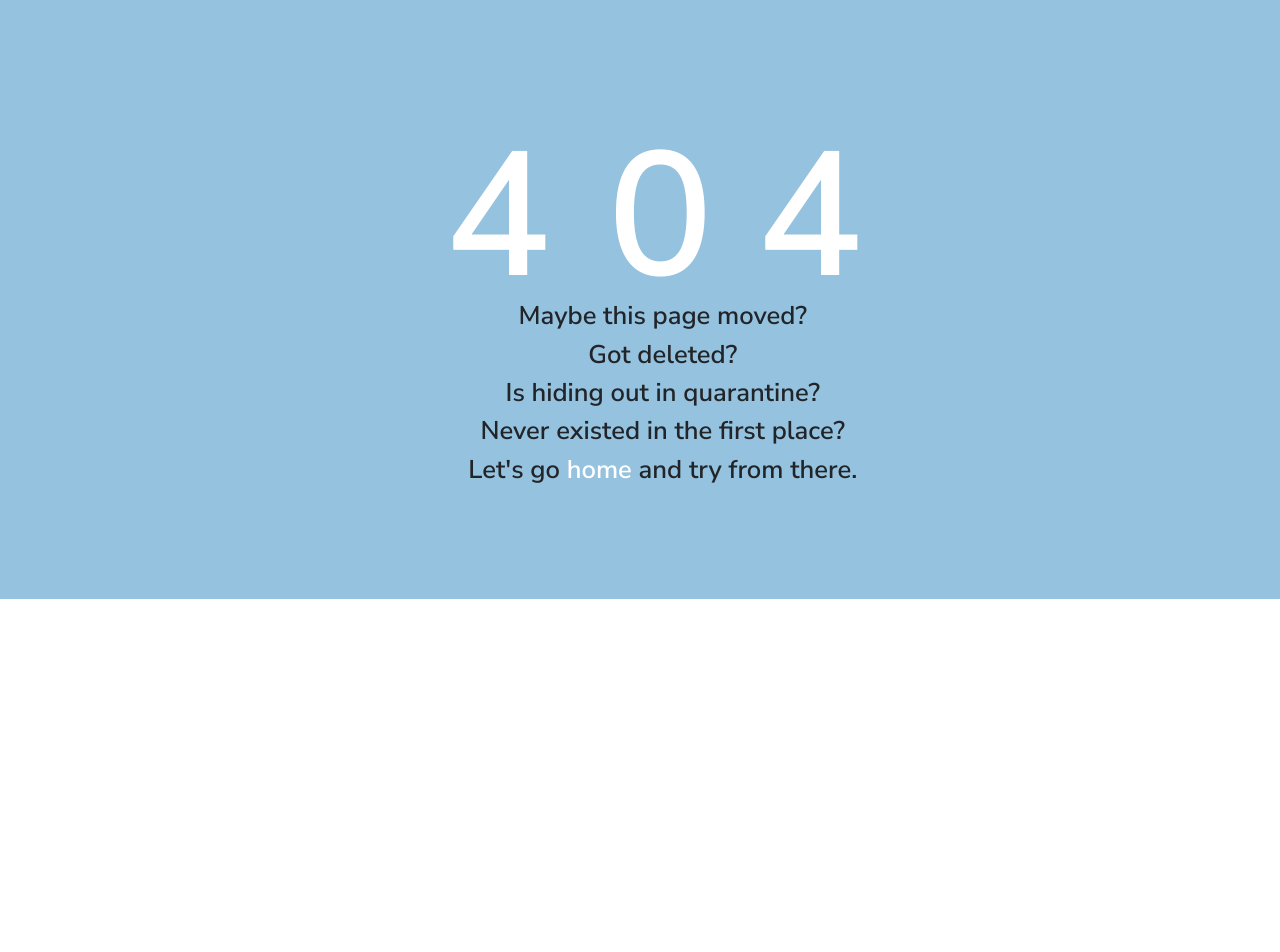
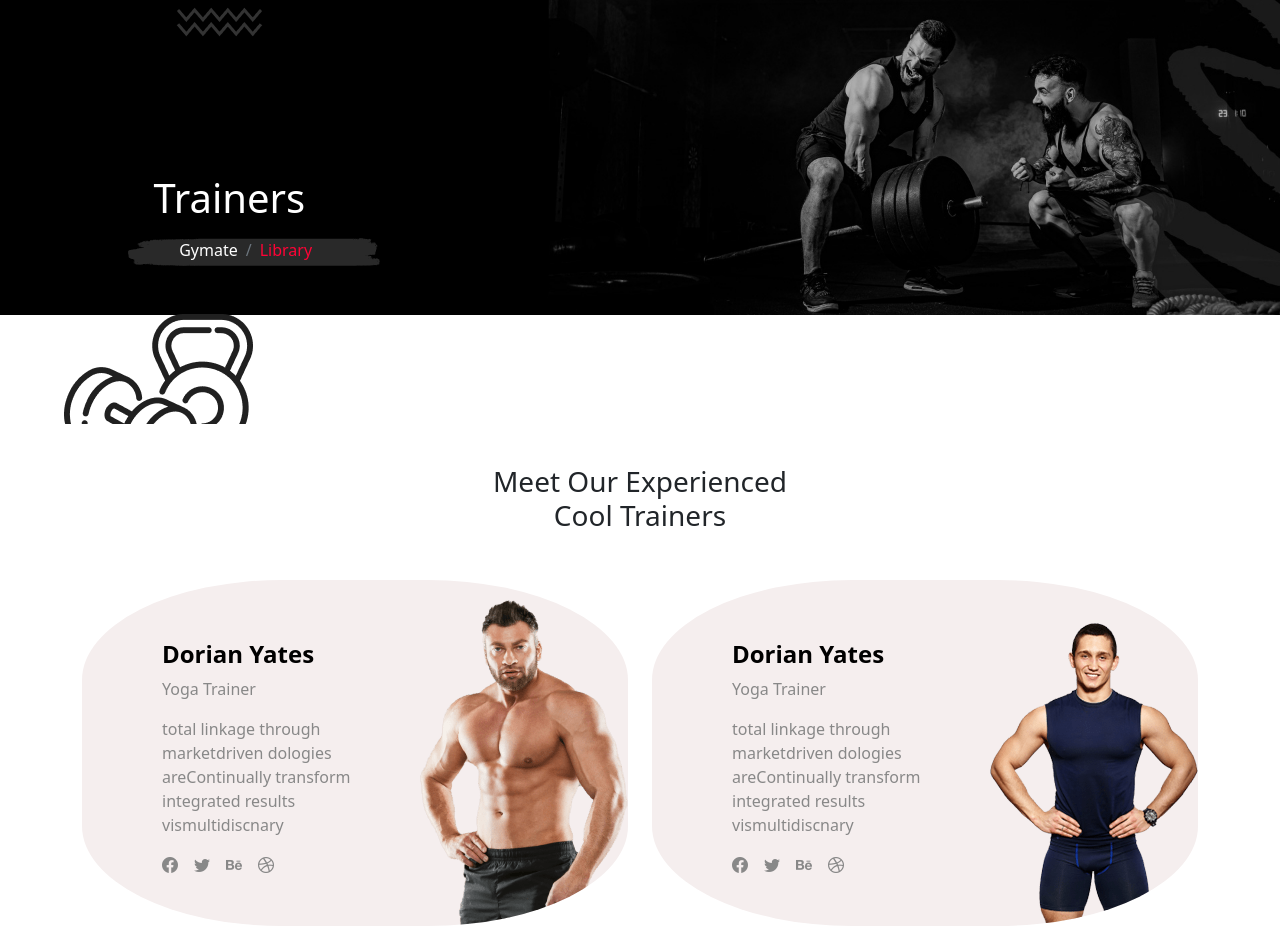
Before and after one commit to alhusseinyhamada/Front-End-Angular-Gym-Management-System-, an Angular app in the folder Front-End-Angular-Gym-Management-System-/: page /trainers in a window 1280 px wide. Shown: the part 122-1074 px from the top of the page. Before the commit the page ends 800 px from the top, so only its background shows below. Built offline with nearby package versions, Linux system fonts and the light colour scheme.

Commit message:
add trainer-page

```diff
--- a/Front-End-Angular-Gym-Management-System-/src/app/app-routing.module.ts
+++ b/Front-End-Angular-Gym-Management-System-/src/app/app-routing.module.ts
@@ -6,6 +6,7 @@ import { ClassComponent } from './components/class/class.component';
 import { HomeComponent } from './components/home/home.component';
 import { MainLayoutComponent } from './components/main-layout/main-layout.component';
 import { NotFoundComponent } from './components/not-found/not-found.component';
+import { TrainerComponent } from './components/trainer/trainer.component';
 // const routes: Routes = [
 
 // ];
@@ -16,6 +17,9 @@ const routes: Routes = [{path:"",component: MainLayoutComponent,children:[
   {path:'contact',component:BodyComponent},
   {path:'classes',component:ClassComponent},
   {path:'about',component:AboutComponent},
+  {path:'trainers',component:TrainerComponent},
+
+
 ]},
 {path:'**',component:NotFoundComponent},
 ];
--- a/Front-End-Angular-Gym-Management-System-/src/app/app.module.ts
+++ b/Front-End-Angular-Gym-Management-System-/src/app/app.module.ts
@@ -11,6 +11,7 @@ import { HomeComponent } from './components/home/home.component';
 import { NotFoundComponent } from './components/not-found/not-found.component';
 import { ClassComponent } from './components/class/class.component';
 import { AboutComponent } from './components/about/about.component';
+import { TrainerComponent } from './components/trainer/trainer.component';
 
 @NgModule({
   declarations: [
@@ -22,7 +23,8 @@ import { AboutComponent } from './components/about/about.component';
     HomeComponent,
     NotFoundComponent,
     ClassComponent,
-    AboutComponent
+    AboutComponent,
+    TrainerComponent
   ],
   imports: [
     BrowserModule,
--- a/Front-End-Angular-Gym-Management-System-/src/app/components/about/about.component.css
+++ b/Front-End-Angular-Gym-Management-System-/src/app/components/about/about.component.css
@@ -1,42 +1,77 @@
+
+
 /*start image-header*/
-.image-header{
-  background-image:url('/assets/images/banner.jpg');
-  background-size:cover;
-  background-repeat:no-repeat;
-  color:#fff;
-  height:400px;
+a {
+  text-decoration: none;
+  color: white;
 }
-.image-header .text{
-  height:400px;
 
+a:hover {
+  color: #FF0336;
 }
-.image-header .text button{
-  background-color:#ff0336;
-  border:none;
-  outline:none;
-  color:#fff;
-  padding:10px;
-  display:block !important;
+
+.move1 {
+  animation: bg1 5s infinite;
+  animation-timing-function: ease-in-out;
+  -webkit-animation: bg1 5s infinite;
+}
+
+.move2 {
+  animation: bg2 3s infinite;
+  animation-timing-function: ease-in-out;
+  -webkit-animation: bg2 3s infinite;
+}
+
+@keyframes bg1 {
+  0%   {left:5%; top: 54.5%;}
+  50%  {left:8%; top: 51.5%;}
+  100% {left:5%; top: 54.5%;}
+}
+
+@keyframes bg2 {
+  0%   {left:13%; top: 20%;}
+  50%  {left:14%; top: 15%;}
+  100% {left:13%; top: 20%;}
 }
 /*end image-header*/
 
 
 /*start history*/
-.history .img{
+ .imgs{
+  overflow: hidden;
+  transition: all 0.5s ease;
+  transition: transform 0.5s, visibility 0.5s ease-in;
+  -webkit-transition: transform 0.5s, visibility 0.5s ease-in;
+  -moz-transition: transform 0.5s, visibility 0.5s ease-in;
+  -ms-transition: transform 0.5s, visibility 0.5s ease-in;
+  -o-transition: transform 0.5s, visibility 0.5s ease-in;
 
-  overflow: hidden;
 }
 
-.history img:hover{
-  transform:scaley(1.1);
-  -webkit-transform:scaley(1.1);
-  -moz-transform:scaley(1.1);
-  -ms-transform:scaley(1.1);
-  -o-transform:scaley(1.1);
+ .imgs:hover img{
+  transform:scale(1.3,1.3);
+  -webkit-transform:scale(1.3,1.3);
+  -moz-transform:scale(1.3,1.3);
+  -ms-transform:scale(1.3,1.3);
+  -o-transform:scale(1.3,1.3);
+}
+
+.classImg {
+  filter: grayscale(100%);
+  transition: all 0.5s ease;
+  transition: transform 0.5s, visibility 0.5s ease-in;
+  -webkit-filter: grayscale(100%);
+}
+
+.classImg:hover {
+  -webkit-filter: grayscale(0%);
+  -moz-filter: grayscale(0%);
+  filter: grayscale(0%);
 }
 
 .history .icon:hover .bi{
    color:#ff0336;
     font-size:100px;
 }
+
 /*end history*/
--- a/Front-End-Angular-Gym-Management-System-/src/app/components/about/about.component.html
+++ b/Front-End-Angular-Gym-Management-System-/src/app/components/about/about.component.html
@@ -1,15 +1,20 @@
 <!--start image-header-->
-<div class="image-header">
-  <div class="container">
-    <div class="text d-flex align-items-center ">
-      <div class="data">
-        <h2 class="mb-4">About</h2>
-        <button>Gymate-About</button>
-      </div>
-    </div>
-  </div>
+<!--start image-header -->
+<div class="ourClass">
+  <img style="background-size: cover; position: relative; width: 100%;" src="assets/images/class-bg.jpg"/>
+  <img style="position:absolute; left:5%; top: 54.5%;" src="assets/images/class-bg1.png" class="move1"/>
+  <img style="position:absolute;left:13%; top: 20%;" src="assets/images/class-bg2.png" class="move2"/>
+  <img style="position:absolute;left:10%; top: 45%;" src="assets/images/class-bg3.svg"/>
+  <h1 style="position:absolute;left:12%; top: 37%; color: white;">About</h1>
+  <nav style="position:absolute;left:14%; top: 45%;" aria-label="breadcrumb">
+    <ol class="breadcrumb">
+      <li class="breadcrumb-item"><a routerLink="/home">Gymate</a></li>
+      <li class="breadcrumb-item" style="color: #FF0336;">Library</li>
+    </ol>
+  </nav>
+</div>
 
-</div>
+<!--end image-header-->
 
 <!--end image-header-->
 
@@ -17,7 +22,9 @@
 <div class="who-we-are " style="margin-top:150px">
   <div class="container">
     <div class="row">
-      <img class="col-md-6 col-sm-12" src="assets/images/about-5.jpg">
+      <div class="col-md-6  col-sm-12 imgs  p-0">
+      <img  src="assets/images/about-5.jpg" class="card-img img-fluid classImg" >
+      </div>
       <div class="col-md-6 col-sm-12 p-5 ">
         <h2 >
           We Will Give You Strength and Health
@@ -45,7 +52,7 @@
 <div class="history" style="margin:150px 0">
   <div class="container" >
     <div class="row" >
-      <div class="col-md-6 d-flex align-items-center col-sm-12 text-center ">
+      <div class="col-md-6 d-flex align-items-center col-sm-12 text-center px-5">
         <div>
           <span class="icon" >
             <i class="bi bi-clock-history" style="font-weight:bold;font-size:80px"></i>
@@ -58,16 +65,16 @@
             </p>
         </div>
       </div>
-      <div class="col-md-6  col-sm-12 img ">
+      <div class="col-md-6  col-sm-12 imgs  p-0">
 
-          <img   src="assets/images/about-3.jpg">
+          <img   src="assets/images/about-3.jpg" class="card-img img-fluid classImg">
 
       </div>
-      <div class="col-md-6  col-sm-12  img">
-          <img   src="assets/images/about-4.jpg">
+      <div class="col-md-6  col-sm-12  imgs p-0">
+          <img   src="assets/images/about-4.jpg" class="card-img img-fluid classImg">
       </div>
 
-      <div class="col-md-6 d-flex align-items-center col-sm-12 text-center ">
+      <div class="col-md-6 d-flex align-items-center col-sm-12 text-center px-5">
         <div>
           <span class="icon" >
             <i class="bi bi-check2-square" style="font-weight:bold;font-size:80px"></i>
--- a/Front-End-Angular-Gym-Management-System-/src/app/components/class/class.component.css
+++ b/Front-End-Angular-Gym-Management-System-/src/app/components/class/class.component.css
@@ -10,11 +10,13 @@ a:hover {
 .move1 {
   animation: bg1 5s infinite;
   animation-timing-function: ease-in-out;
+  -webkit-animation: bg1 5s infinite;
 }
 
 .move2 {
   animation: bg2 3s infinite;
   animation-timing-function: ease-in-out;
+  -webkit-animation: bg2 3s infinite;
 }
 
 @keyframes bg1 {
@@ -33,6 +35,10 @@ a:hover {
   overflow: hidden;
   transition: all 0.5s ease;
   transition: transform 0.5s, visibility 0.5s ease-in;
+  -webkit-transition: transform 0.5s, visibility 0.5s ease-in;
+  -moz-transition: transform 0.5s, visibility 0.5s ease-in;
+  -ms-transition: transform 0.5s, visibility 0.5s ease-in;
+  -o-transition: transform 0.5s, visibility 0.5s ease-in;
 }
 
 .classBorder:hover img {
@@ -43,6 +49,11 @@ a:hover {
   filter: grayscale(100%);
   transition: all 0.5s ease;
   transition: transform 0.5s, visibility 0.5s ease-in;
+  -webkit-filter: grayscale(100%);
+  -webkit-transition: transform 0.5s, visibility 0.5s ease-in;
+  -moz-transition: transform 0.5s, visibility 0.5s ease-in;
+  -ms-transition: transform 0.5s, visibility 0.5s ease-in;
+  -o-transition: transform 0.5s, visibility 0.5s ease-in;
 }
 
 .classImg:hover {
@@ -61,9 +72,11 @@ a:hover {
   height: 70px;
   border-bottom-right-radius: 35px;
   border-top-right-radius: 35px;
-  -webkit-transform: rotate(40deg);
-  -ms-transform: rotate(40deg);
+  -webkit-transform: rotate(30deg);
+  -ms-transform: rotate(30deg);
   transform: rotate(30deg);
+  -moz-transform: rotate(30deg);
+  -o-transform: rotate(30deg);
 }
 
 .classBrand svg {
--- a/Front-End-Angular-Gym-Management-System-/src/app/components/home/home.component.html
+++ b/Front-End-Angular-Gym-Management-System-/src/app/components/home/home.component.html
@@ -16,13 +16,13 @@
 <!--end image-header-->
 
 <!--start running-section-->
-<div class="container mb-5" style="position:relative">
+ <div class="container mb-5" style="position:relative">
   <div class="row">
-    <img class="col-6" style="position:absolute;width:90px;right:55%"
+    <img class="col-md-6 col-sm-12" style="position:absolute;width:90px;right:55%"
       src="https://radiustheme.com/demo/wordpress/themes/gymat/wp-content/themes/gymat/assets/element/shape-86.png">
     <img class="col-6" style="position:relative"
       src="https://radiustheme.com/demo/wordpress/themes/gymat/wp-content/uploads/2022/04/about-3-1.png">
-    <div class="col-6 px-5">
+    <div class="col-md-6 col-sm-12 px-5">
       <h2> We Can Give A Shape Of Your Body Here!</h2>
       <p class="mt-5">Gymat an unknown printer took a galley of type and scraey aretea bled make a type specimen book.
         May has survived not onlyive centuries but also the leap electronic.</p>
@@ -87,9 +87,9 @@
   <div class="row" style="position:relative">
     <img class="col-6" style="position:absolute;width:390px;left:10%;top:20%"
       src="https://radiustheme.com/demo/wordpress/themes/gymat/wp-content/themes/gymat/assets/element/shape-96.png">
-    <img class="col-6" style="position:relative"
+    <img class="col-md-6 col-sm-12" style="position:relative"
       src="https://radiustheme.com/demo/wordpress/themes/gymat/wp-content/uploads/2022/04/service-2.png">
-    <div class="col-6 px-5">
+    <div class="col-md-6 col-sm-12 px-5">
       <h2> We Can Give A Shape Of Your Body Here!</h2>
       <p class="my-5">Gymat an unknown printer took a galley of type and scraey aretea bled make a type specimen book.
         May has survived not onlyive centuries but also the leap electronic.</p>
@@ -141,7 +141,7 @@
         </div>
         <img src="assets/images/team-17.png">
       </div>
-      <div class=" section-one d-flex  mt-md-0 mt-sm-5 " style="position:relative">
+      <div class=" section-one d-flex  mt-md-0  mt-lg-0 mt-md-5 mt-sm-5 " style="position:relative">
         <div class="text">
           <h4 style="color:#000"> Dorian Yates</h4>
           <p style="color:#888">Yoga Trainer</p>
@@ -165,7 +165,7 @@
           </div>
           <img src="assets/images/Untitled-2.png">
         </div>
-        <div class=" section-one d-flex mt-md-0 mt-sm-5" style="position:relative">
+        <div class=" section-one d-flex mt-md-0 mt-lg-0 mt-md-5 mt-sm-5" style="position:relative">
           <div class="text">
             <h4 style="color:#000"> Dorian Yates</h4>
             <p style="color:#888">Yoga Trainer</p>
--- /dev/null
+++ b/Front-End-Angular-Gym-Management-System-/src/app/components/trainer/trainer.component.css
@@ -0,0 +1,67 @@
+a {
+  text-decoration: none;
+  color: white;
+}
+
+a:hover {
+  color: #FF0336;
+}
+
+.move1 {
+  animation: bg1 5s infinite;
+  animation-timing-function: ease-in-out;
+  -webkit-animation: bg1 5s infinite;
+}
+
+.move2 {
+  animation: bg2 3s infinite;
+  animation-timing-function: ease-in-out;
+}
+
+@keyframes bg1 {
+  0%   {left:5%; top: 54.5%;}
+  50%  {left:8%; top: 51.5%;}
+  100% {left:5%; top: 54.5%;}
+}
+
+@keyframes bg2 {
+  0%   {left:13%; top: 20%;}
+  50%  {left:14%; top: 15%;}
+  100% {left:13%; top: 20%;}
+}
+
+
+/*start trainer-section*/
+/* .trainer-section{
+  padding:100px 0;
+  background-image:url('/assets/images/Group-47-1-1.jpg');
+  color:#fff;
+  position:relative;
+} */
+
+.trainer-section .section-one{
+  background: #fff;
+  border: none;
+  border-radius: 200px 100px;
+  overflow:hidden;
+  padding:20px 0 0 0;
+  -webkit-border-radius: 200px 100px;
+  -moz-border-radius: 200px 100px;
+  -ms-border-radius: 200px 100px;
+  -o-border-radius: 200px 100px;
+}
+
+.trainer-section .section-one .text{
+  margin:40px 0 0 80px;
+}
+.trainer-section .section-one .text h4{
+  font-weight:bold;
+  color:#000;
+}
+.trainer-section .section-one .text p{
+  color:#888;
+}
+
+
+
+/*end trainer-section>*/
--- /dev/null
+++ b/Front-End-Angular-Gym-Management-System-/src/app/components/trainer/trainer.component.html
@@ -0,0 +1,78 @@
+<!--start image-header -->
+<div class="ourClass">
+  <img style="background-size: cover; position: relative; width: 100%;" src="assets/images/class-bg.jpg"/>
+  <img style="position:absolute; left:5%; top: 54.5%;" src="assets/images/class-bg1.png" class="move1"/>
+  <img style="position:absolute;left:13%; top: 20%;" src="assets/images/class-bg2.png" class="move2"/>
+  <img style="position:absolute;left:10%; top: 45%;" src="assets/images/class-bg3.svg"/>
+  <h1 style="position:absolute;left:12%; top: 37%; color: white;">Trainers</h1>
+  <nav style="position:absolute;left:14%; top: 45%;" aria-label="breadcrumb">
+    <ol class="breadcrumb">
+      <li class="breadcrumb-item"><a routerLink="/home">Gymate</a></li>
+      <li class="breadcrumb-item" style="color: #FF0336;">Library</li>
+    </ol>
+  </nav>
+</div>
+
+<!--end image-header-->
+
+<!--start trainer-section-->
+<div class="trainer-section" style="margin:150px 0">
+  <div class="container">
+    <h3 class="text-center mb-5">Meet Our Experienced<br>
+      Cool Trainers</h3>
+      <div class="d-lg-flex justify-content-evenly">
+      <div class=" section-one d-flex " style="position:relative ;background-color:rgb(245, 238, 238)">
+        <div class="text">
+          <h4> Dorian Yates</h4>
+          <p>Yoga Trainer</p>
+          <p> total linkage through marketdriven dologies areContinually transform integrated results vismultidiscnary</p>
+          <a class="facebook"><i class="bi bi-facebook me-3" style="color:#888"></i></a>
+          <a class="twitter"><i class="bi bi-twitter" style="color:#888"></i></a>
+          <a class="linkedin"><i class="bi bi-behance mx-3" style="color:#888"></i></a>
+          <a class="youtube"> <i class="bi bi-dribbble" style="color:#888"></i></a>
+        </div>
+        <img src="assets/images/team-17.png">
+      </div>
+      <div class=" section-one d-flex ms-md-4 mt-lg-0 mt-md-5 mt-sm-5 " style="position:relative;background-color:rgb(245, 238, 238)">
+        <div class="text">
+          <h4 style="color:#000"> Dorian Yates</h4>
+          <p style="color:#888">Yoga Trainer</p>
+          <p> total linkage through marketdriven dologies areContinually transform integrated results vismultidiscnary</p>
+          <a class="facebook"><i class="bi bi-facebook me-3" style="color:#888"></i></a>
+          <a class="twitter"><i class="bi bi-twitter" style="color:#888"></i></a>
+          <a class="linkedin"><i class="bi bi-behance mx-3" style="color:#888"></i></a>
+          <a class="youtube"> <i class="bi bi-dribbble" style="color:#888"></i></a>
+        </div>
+        <img src="assets/images/4.png">
+      </div>
+      </div>
+      <div class="d-lg-flex justify-content-evenly my-5 ">
+        <div class=" section-one d-flex " style="position:relative;background-color:rgb(245, 238, 238)">
+          <div class="text">
+            <h4> Dorian Yates</h4>
+            <p>Yoga Trainer</p>
+            <p>total linkage through marketdriven dologies areContinually transform integrated results vismultidiscnary</p>
+            <a class="facebook"><i class="bi bi-facebook me-3" style="color:#888"></i></a>
+            <a class="twitter"><i class="bi bi-twitter" style="color:#888"></i></a>
+            <a class="linkedin"><i class="bi bi-behance mx-3" style="color:#888"></i></a>
+            <a class="youtube"> <i class="bi bi-dribbble" style="color:#888"></i></a>
+          </div>
+          <img src="assets/images/Untitled-2.png">
+        </div>
+        <div class=" section-one d-flex ms-md-4 mt-lg-0 mt-md-5 mt-sm-5" style="position:relative;background-color:rgb(245, 238, 238)">
+          <div class="text">
+            <h4 style="color:#000"> Dorian Yates</h4>
+            <p style="color:#888">Yoga Trainer</p>
+            <p> linkage through marketdriven dologies areContinually transform integrated results vismultidiscnary</p>
+            <a class="facebook"><i class="bi bi-facebook me-3" style="color:#888"></i></a>
+            <a class="twitter"><i class="bi bi-twitter" style="color:#888"></i></a>
+            <a class="linkedin"><i class="bi bi-behance mx-3" style="color:#888"></i></a>
+            <a class="youtube"> <i class="bi bi-dribbble" style="color:#888"></i></a>
+          </div>
+          <img src="assets/images/3.png">
+        </div>
+      </div>
+  </div>
+
+</div>
+<!--end trainer-section-->
--- /dev/null
+++ b/Front-End-Angular-Gym-Management-System-/src/app/components/trainer/trainer.component.ts
@@ -0,0 +1,15 @@
+import { Component, OnInit } from '@angular/core';
+
+@Component({
+  selector: 'app-trainer',
+  templateUrl: './trainer.component.html',
+  styleUrls: ['./trainer.component.css']
+})
+export class TrainerComponent implements OnInit {
+
+  constructor() { }
+
+  ngOnInit(): void {
+  }
+
+}
```
Also changed, not shown: 1 other file (tests, documents, lock files or other folders).
